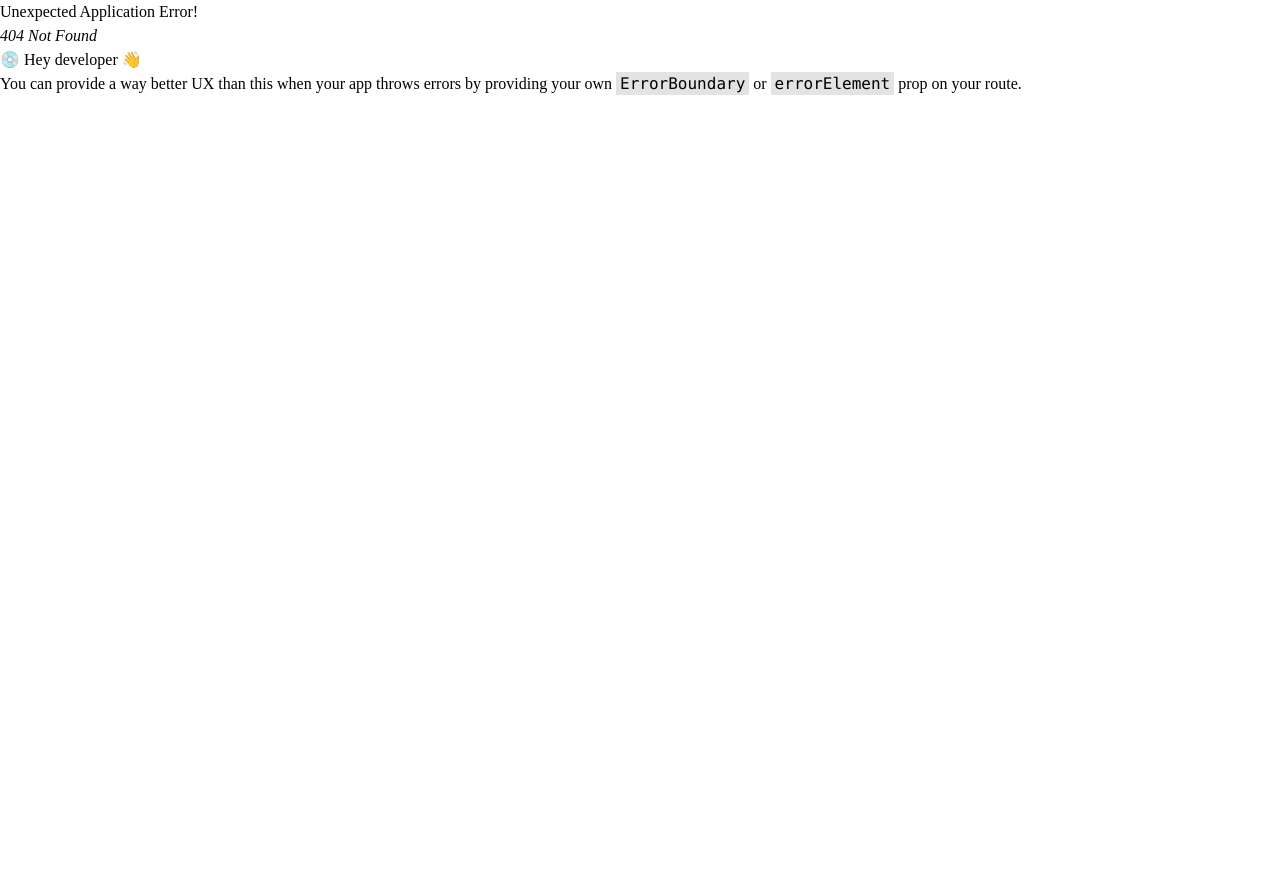
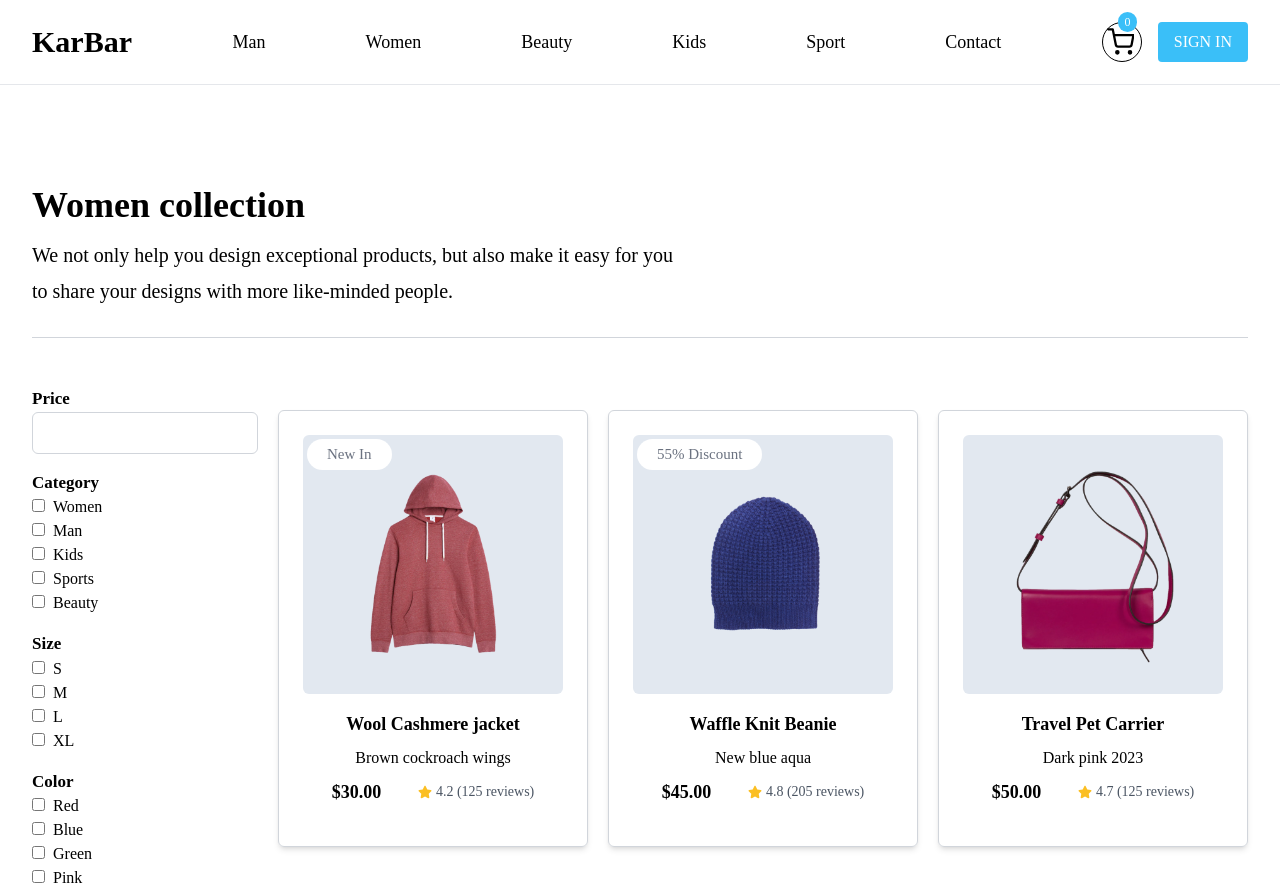
Before and after one commit to mdsajalali/karbar-frontend, a React (Vite) app: page /women in a window 1280 px wide. Before the commit this address had no page. Shown: the top 892 px of the page. Before the commit the page ends 800 px from the top, so only its background shows below. Built offline with nearby package versions, Linux system fonts and the light colour scheme.

Commit message:
women section added

```diff
--- a/src/components/ProductDetail.jsx
+++ b/src/components/ProductDetail.jsx
@@ -1,4 +1,5 @@
 import React from "react";
+import { FaStar } from "react-icons/fa";
 
 const ProductDetail = ({ data }) => {
   return (
@@ -16,7 +17,7 @@ const ProductDetail = ({ data }) => {
           alt=""
           className="mx-auto mb-4 w-full bg-slate-200  object-cover  rounded-md transition-all duration-300 group-hover:scale-105"
         />
-        <div className="flex absolute bottom-5 left-0 right-0 items-center justify-center gap-4 opacity-0 group-hover:opacity-100 transition-opacity duration-300 transform translate-y-1/2">
+        <div className="flex flex-wrap absolute bottom-20 xl:bottom-5 left-0 right-0 items-center justify-center gap-4 opacity-0 group-hover:opacity-100 transition-opacity duration-300 transform translate-y-1/2">
           <button className="bg-black flex items-center gap-2 text-white  py-2 px-4 rounded-full  ">
             Add To Cart
           </button>
@@ -27,10 +28,12 @@ const ProductDetail = ({ data }) => {
       </div>
       <h2 className="text-lg font-semibold mb-2">{data.name}</h2>
       <h3 className="text-md mb-2">{data.title}</h3>
-      <div className="flex justify-center mb-4">
+      <div className="flex items-center justify-evenly mb-4">
         <span className="text-lg font-bold mr-2">${data.price}.00</span>
-        <span className="text-sm text-gray-600">
-          {data.rating} ({data.reviews} reviews)
+        <span className="text-sm flex items-center
+
+         gap-1 justify-center text-gray-600">
+          <FaStar color="fbbf24" /> {data.rating} ({data.reviews} reviews)
         </span>
       </div>
     </div>
--- a/src/pages/Navbar.jsx
+++ b/src/pages/Navbar.jsx
@@ -23,7 +23,7 @@ const Navbar = () => {
           </Link>
           <Link
             className="text-lg font-medium  hover:bg-gray-100 xl:px-10 px-3 py-2 rounded-full transition-all"
-            href="#"
+             to="/women"
           >
             Women
           </Link>
--- /dev/null
+++ b/src/pages/Women.jsx
@@ -0,0 +1,149 @@
+import ProductDetail from "../components/ProductDetail";
+import productData from "./../data/ProductsData";
+
+const Women = () => {
+  return (
+    <div className="max-w-[1500px] mx-auto py-5 px-4 sm:px-6 lg:px-8">
+      <h1 className="text-3xl md:text-4xl font-bold mb-4 mt-20">
+        Women collection
+      </h1>
+      <p className="my-2 text-lg md:text-xl">
+        We not only help you design exceptional products, but also make it easy
+        for you
+      </p>
+      <p className="mb-2 text-lg md:text-xl">
+        to share your designs with more like-minded people.
+      </p>
+      <hr className="my-8 border-gray-300" />
+
+      <div className="flex flex-col md:flex-row justify-center gap-5">
+        <div className="flex flex-col w-full md:w-[250px] mt-4 gap-4">
+          <div>
+            <label htmlFor="price" className="text-[17px] font-semibold mr-2">
+              Price
+            </label>
+            <input
+              type="number"
+              id="price"
+              className="px-3 py-2 border border-gray-300 rounded-md focus:outline-none focus:border-[#3abff8]"
+            />
+          </div>
+          <div className="flex flex-col">
+            <label htmlFor="category" className="text-[17px] font-semibold">
+              Category
+            </label>
+            <div>
+              <input
+                type="checkbox"
+                id="women"
+                value="women"
+                className="mr-2"
+              />
+              <label htmlFor="women" className="mr-4">
+                Women
+              </label>
+              <br />
+              <input type="checkbox" id="man" value="man" className="mr-2" />
+              <label htmlFor="man" className="mr-4">
+                Man
+              </label>
+              <br />
+              <input type="checkbox" id="kids" value="kids" className="mr-2" />
+              <label htmlFor="kids" className="mr-4">
+                Kids
+              </label>
+              <br />
+              <input
+                type="checkbox"
+                id="sports"
+                value="sports"
+                className="mr-2"
+              />
+              <label htmlFor="sports" className="mr-4">
+                Sports
+              </label>
+              <br />
+              <input
+                type="checkbox"
+                id="beauty"
+                value="beauty"
+                className="mr-2"
+              />
+              <label htmlFor="beauty">Beauty</label>
+            </div>
+          </div>
+          <div className="flex flex-col">
+            <label htmlFor="size" className="text-[17px] font-semibold">
+              Size
+            </label>
+            <div>
+              <input type="checkbox" id="s" value="s" className="mr-2" />
+              <label htmlFor="s" className="mr-4">
+                S
+              </label>
+              <br />
+              <input type="checkbox" id="m" value="m" className="mr-2" />
+              <label htmlFor="m" className="mr-4">
+                M
+              </label>
+              <br />
+              <input type="checkbox" id="l" value="l" className="mr-2" />
+              <label htmlFor="l" className="mr-4">
+                L
+              </label>
+              <br />
+              <input type="checkbox" id="xl" value="xl" className="mr-2" />
+              <label htmlFor="xl">XL</label>
+            </div>
+          </div>
+          <div className="flex flex-col">
+            <label htmlFor="color" className="text-[17px] font-semibold">
+              Color
+            </label>
+            <div>
+              <input type="checkbox" id="red" value="red" className="mr-2" />
+              <label htmlFor="red" className="mr-4">
+                Red
+              </label>
+              <br />
+              <input type="checkbox" id="blue" value="blue" className="mr-2" />
+              <label htmlFor="blue" className="mr-4">
+                Blue
+              </label>
+              <br />
+              <input
+                type="checkbox"
+                id="green"
+                value="green"
+                className="mr-2"
+              />
+              <label htmlFor="green" className="mr-4">
+                Green
+              </label>
+              <br />
+              <input type="checkbox" id="pink" value="pink" className="mr-2" />
+              <label htmlFor="pink" className="mr-4">
+                Pink
+              </label>
+              <br />
+              <input
+                type="checkbox"
+                id="brown"
+                value="brown"
+                className="mr-2"
+              />
+              <label htmlFor="brown">Brown</label>
+            </div>
+          </div>
+        </div>
+        <div className="grid grid-cols-1 md:grid-cols-2 lg:grid-cols-3 gap-5 mb-10">
+          {productData.map((data) => (
+            <ProductDetail key={data.id} data={data} />
+          ))}
+        </div>
+      </div>
+    </div>
+  );
+};
+
+export default Women;
--- a/src/routes/RootRoute.jsx
+++ b/src/routes/RootRoute.jsx
@@ -4,6 +4,7 @@ import Home from "../pages/Home";
 import App from "./../App";
 import Login from "../pages/Login";
 import Register from "../pages/Register";
+import Women from "../pages/Women";
 
 const router = createBrowserRouter([
   {
@@ -13,6 +14,10 @@ const router = createBrowserRouter([
       {
         path: "/",
         element: <Home />,
+      },
+      {
+        path: "/women",
+        element: <Women />,
       },
       {
         path: "/contact",
```
